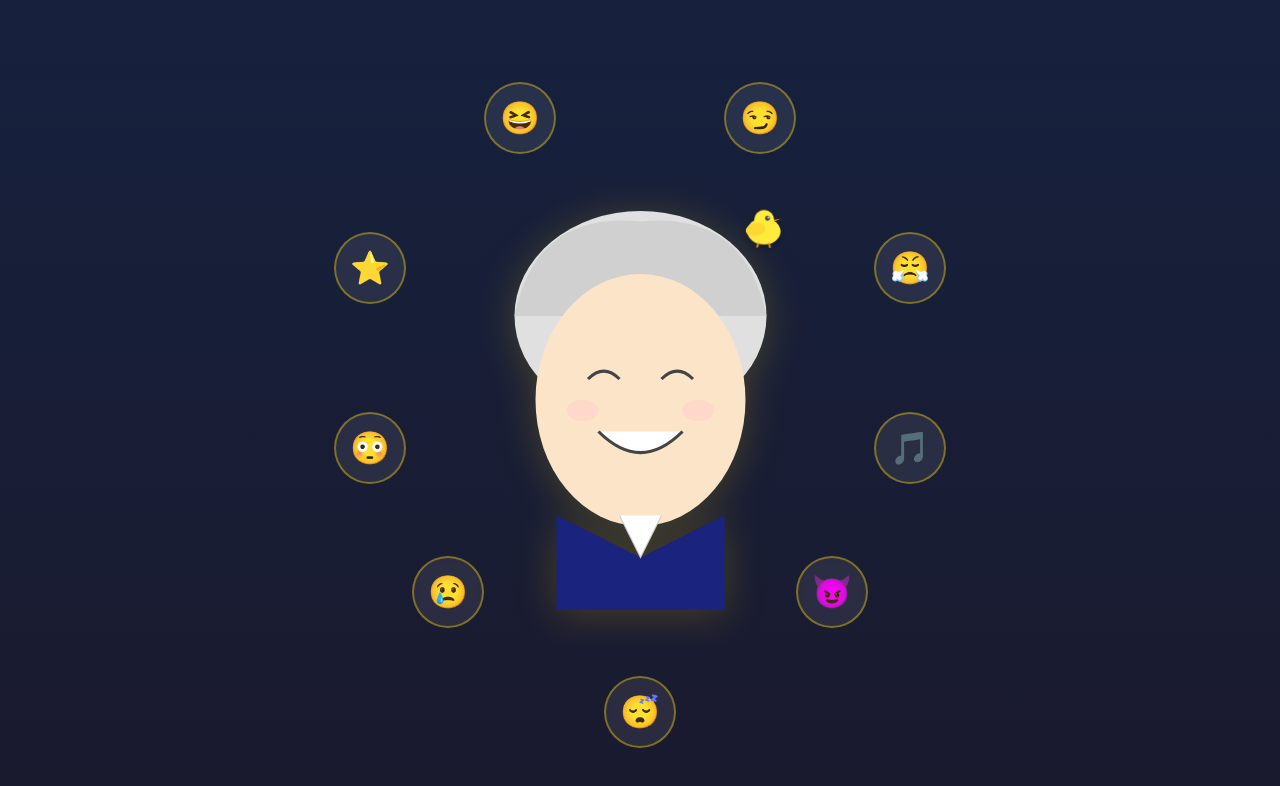
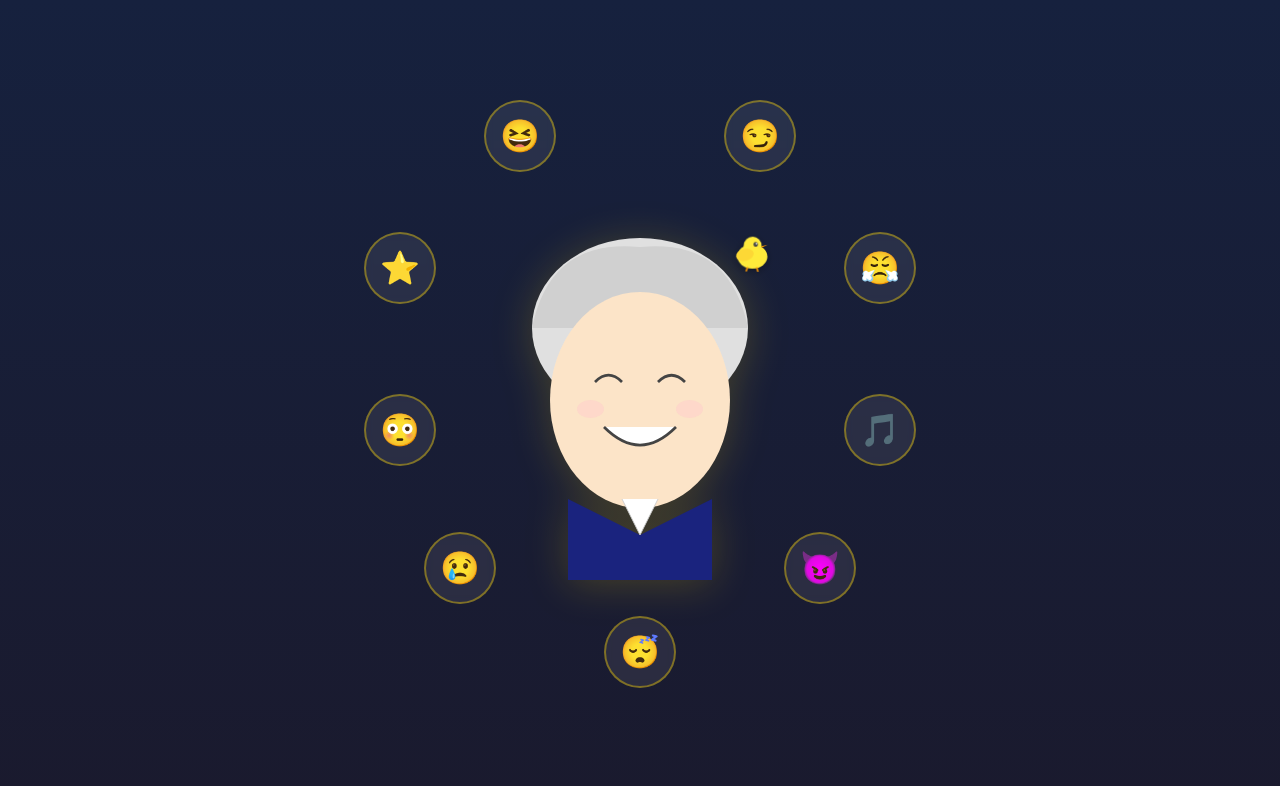
Before and after one commit to timothywarner-org/zo-talia, a plain HTML site: page index.html in a window 1280 px wide. Both pictures are taken after a click on the button "START". Drawn offline with Linux system fonts and the light colour scheme.

Commit message:
fix: pull all buttons inside game-area bounds
Buttons at 3%/5%/95%/102% were clipped by body overflow:hidden.
Repositioned all 9 buttons to 6-92% range and shrunk character
container to make room. No more overflow:visible hack needed.

```diff
--- a/css/style.css
+++ b/css/style.css
@@ -93,7 +93,6 @@ html, body {
 
 .game-area {
   position: relative;
-  overflow: visible;
   width: min(90vw, 90vh);
   height: min(90vw, 90vh);
   max-width: 600px;
@@ -106,8 +105,8 @@ html, body {
   top: 50%;
   left: 50%;
   transform: translate(-50%, -50%);
-  width: 55%;
-  height: 70%;
+  width: 50%;
+  height: 60%;
   display: flex;
   align-items: center;
   justify-content: center;
--- a/index.html
+++ b/index.html
@@ -27,31 +27,31 @@
       </div>
 
       <!-- Interaction buttons arranged in a ring around the character -->
-      <button class="action-btn" data-expression="laughing" data-label="Kesesese!" data-effect="bounce" aria-label="Make Prussia laugh" style="--btn-top: 3%; --btn-left: 30%;">
+      <button class="action-btn" data-expression="laughing" data-label="Kesesese!" data-effect="bounce" aria-label="Make Prussia laugh" style="--btn-top: 6%; --btn-left: 30%;">
         <span class="btn-icon">😆</span>
       </button>
-      <button class="action-btn" data-expression="proud" data-label="I am awesome!" data-effect="sparkle" aria-label="Make Prussia proud" style="--btn-top: 3%; --btn-left: 70%;">
+      <button class="action-btn" data-expression="proud" data-label="I am awesome!" data-effect="sparkle" aria-label="Make Prussia proud" style="--btn-top: 6%; --btn-left: 70%;">
         <span class="btn-icon">😏</span>
       </button>
-      <button class="action-btn" data-expression="angry" data-label="Dummkopf!" data-effect="shake" aria-label="Make Prussia angry" style="--btn-top: 28%; --btn-left: 95%;">
+      <button class="action-btn" data-expression="angry" data-label="Dummkopf!" data-effect="shake" aria-label="Make Prussia angry" style="--btn-top: 28%; --btn-left: 90%;">
         <span class="btn-icon">😤</span>
       </button>
-      <button class="action-btn" data-expression="singing" data-label="Mein Gott!" data-effect="sway" aria-label="Make Prussia sing" style="--btn-top: 58%; --btn-left: 95%;">
+      <button class="action-btn" data-expression="singing" data-label="Mein Gott!" data-effect="sway" aria-label="Make Prussia sing" style="--btn-top: 55%; --btn-left: 90%;">
         <span class="btn-icon">🎵</span>
       </button>
-      <button class="action-btn" data-expression="scheming" data-label="Kesesese~" data-effect="pulse" aria-label="Prussia schemes" style="--btn-top: 82%; --btn-left: 82%;">
+      <button class="action-btn" data-expression="scheming" data-label="Kesesese~" data-effect="pulse" aria-label="Prussia schemes" style="--btn-top: 78%; --btn-left: 80%;">
         <span class="btn-icon">😈</span>
       </button>
-      <button class="action-btn" data-expression="sleeping" data-label="Zzz..." data-effect="float" aria-label="Prussia falls asleep" style="--btn-top: 102%; --btn-left: 50%;">
+      <button class="action-btn" data-expression="sleeping" data-label="Zzz..." data-effect="float" aria-label="Prussia falls asleep" style="--btn-top: 92%; --btn-left: 50%;">
         <span class="btn-icon">😴</span>
       </button>
-      <button class="action-btn" data-expression="crying" data-label="Nein!" data-effect="tremble" aria-label="Make Prussia cry" style="--btn-top: 82%; --btn-left: 18%;">
+      <button class="action-btn" data-expression="crying" data-label="Nein!" data-effect="tremble" aria-label="Make Prussia cry" style="--btn-top: 78%; --btn-left: 20%;">
         <span class="btn-icon">😢</span>
       </button>
-      <button class="action-btn" data-expression="embarrassed" data-label="W-was?!" data-effect="shrink" aria-label="Embarrass Prussia" style="--btn-top: 58%; --btn-left: 5%;">
+      <button class="action-btn" data-expression="embarrassed" data-label="W-was?!" data-effect="shrink" aria-label="Embarrass Prussia" style="--btn-top: 55%; --btn-left: 10%;">
         <span class="btn-icon">😳</span>
       </button>
-      <button class="action-btn" data-expression="default" data-label="Awesome!" data-effect="pop" aria-label="Prussia is awesome" style="--btn-top: 28%; --btn-left: 5%;">
+      <button class="action-btn" data-expression="default" data-label="Awesome!" data-effect="pop" aria-label="Prussia is awesome" style="--btn-top: 28%; --btn-left: 10%;">
         <span class="btn-icon">⭐</span>
       </button>
     </div>
```
